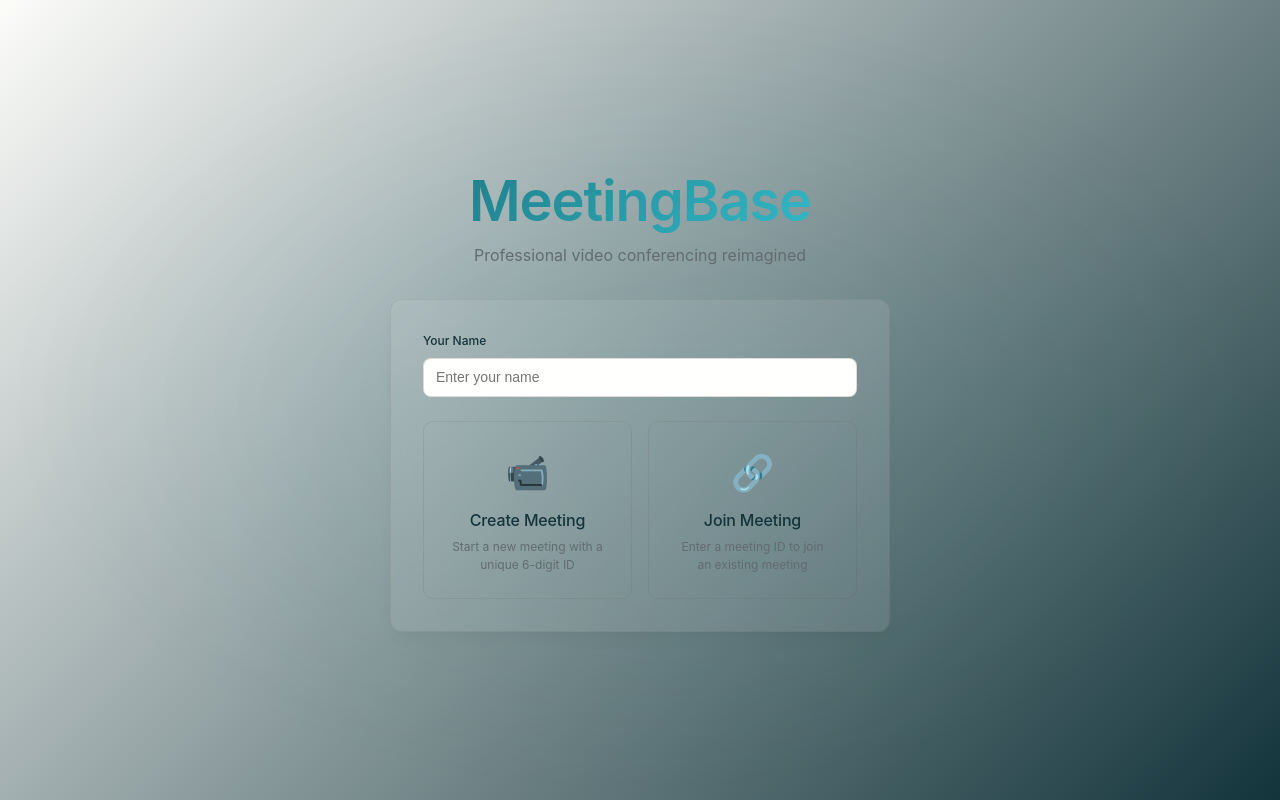
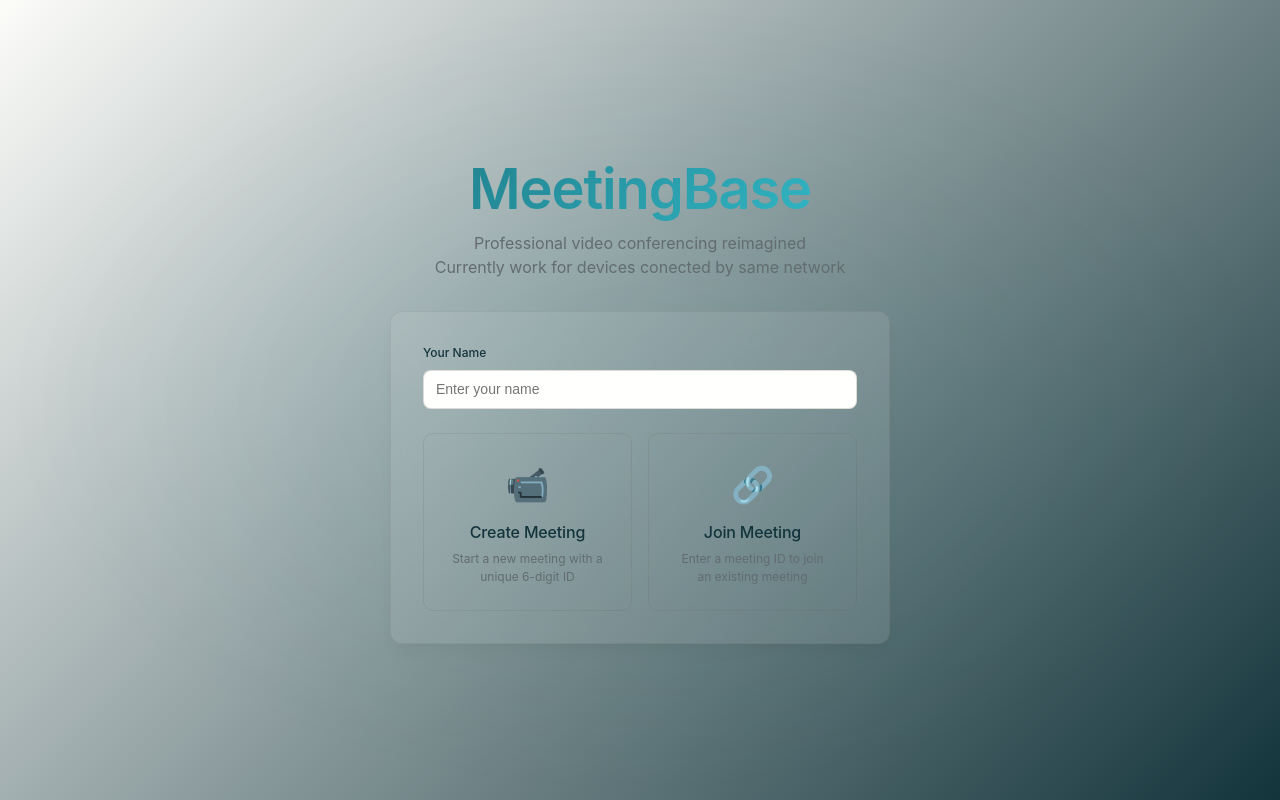
Before and after one commit to Upcomingwalker/YOU, a plain HTML site: page meeting.html in a window 1280 px wide. Drawn offline with nearby package versions, Linux system fonts and the light colour scheme; no server answers; a web font is replaced by a local one.

Commit message:
Update meeting.html

```diff
--- a/meeting.html
+++ b/meeting.html
@@ -14,6 +14,7 @@
                 <div class="logo-section">
                     <h1 class="app-title">MeetingBase</h1>
                     <p class="app-subtitle">Professional video conferencing reimagined</p>
+                    <p class="app-subtitle">Currently work for devices conected by same network</p>
                 </div>
 
                 <div class="main-card">
```
